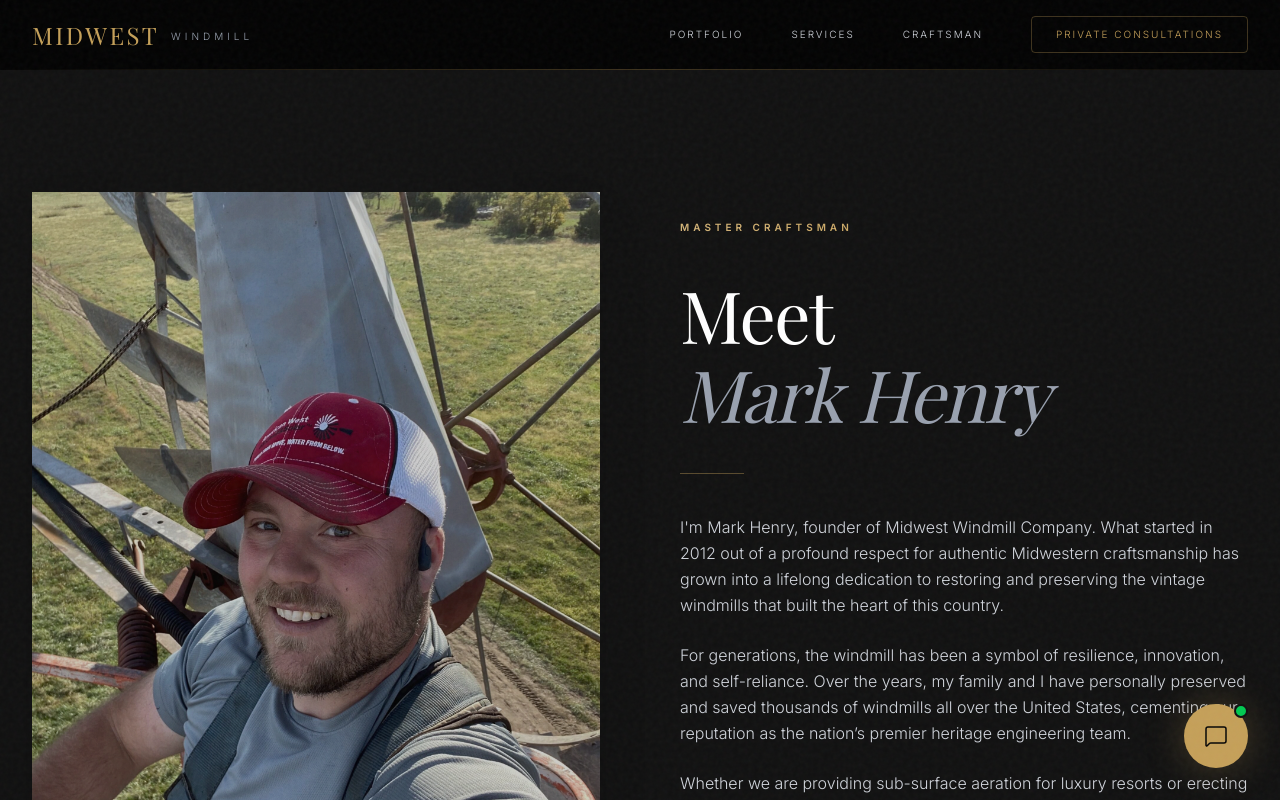
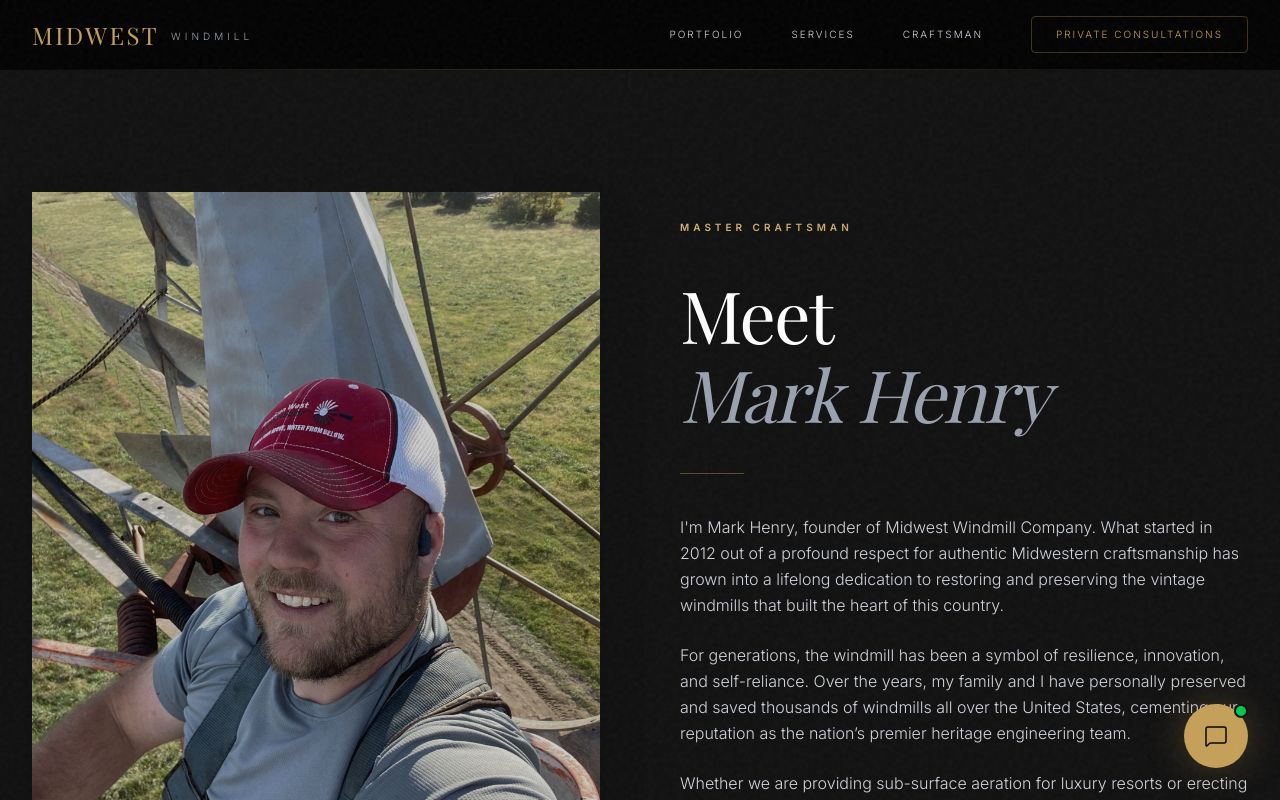
Before and after one commit to Founditmarketing/midwest, a React (Vite) app: page /craftsman in a window 1280 px wide. Shown: the top 800 px of the page. Built offline with nearby package versions, Linux system fonts and the light colour scheme; a web font is replaced by a local one.

Commit message:
style: adjusted object-positioning on Mark's photos to crop from the top and keep his body centered in the frame

```diff
--- a/src/components/Heritage.tsx
+++ b/src/components/Heritage.tsx
@@ -31,7 +31,7 @@ export default function Heritage() {
                 style={{ y: imgY }}
                 src="/images/mark_henry.jpeg"
                 alt="Mark Henry - Founder & Master Craftsman"
-                className="w-full h-[120%] object-cover grayscale-[30%] group-hover:grayscale-0 transition-all duration-[2s] ease-out group-hover:scale-105"
+                className="w-full h-[120%] object-cover object-[center_80%] grayscale-[30%] group-hover:grayscale-0 transition-all duration-[2s] ease-out group-hover:scale-105"
               />
               <div className="absolute inset-0 bg-gradient-to-t from-industrial-charcoal-dark/80 via-transparent to-transparent"></div>
             </div>
--- a/src/pages/Craftsman.tsx
+++ b/src/pages/Craftsman.tsx
@@ -17,7 +17,7 @@ export default function Craftsman() {
             <img
                src="/images/mark_henry.jpeg"
                alt="Mark Henry - Founder of Midwest Windmill Company"
-               className="w-full h-full object-cover grayscale-[20%]"
+               className="w-full h-full object-cover object-[center_80%] grayscale-[20%]"
             />
             <div className="absolute inset-0 bg-industrial-charcoal-dark/20"></div>
           </motion.div>
```
